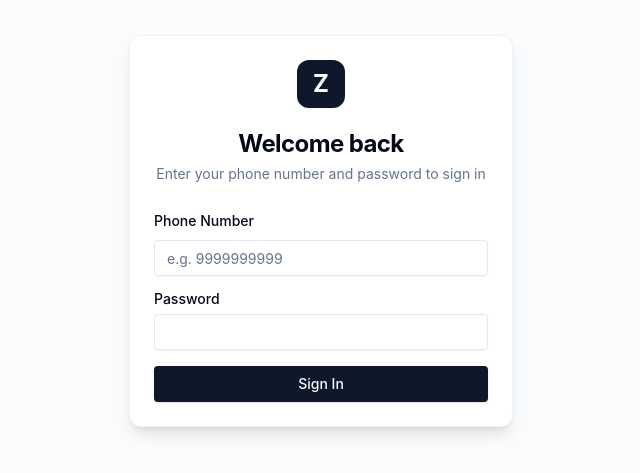
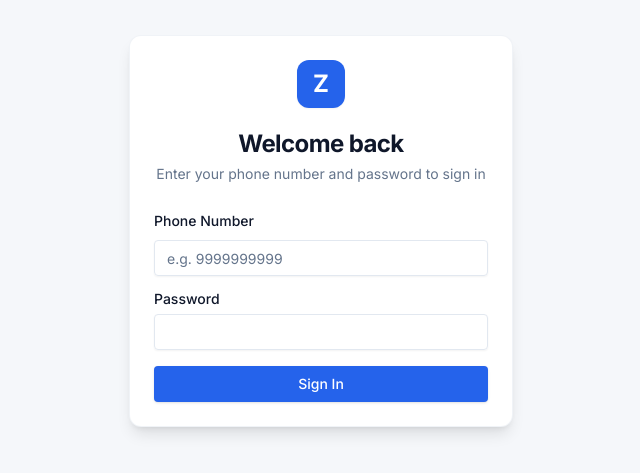
Before and after one commit to makewithus/zolvex-crm-frontend, a React (Vite) app: page /login in a window 1280 px wide. Shown: the part 169-642 px from the top of the page, without its empty margins (319-959 px from the left). Built offline with nearby package versions, Linux system fonts and the light colour scheme; no server answers.

Commit message:
Update global styles and index CSS layers

```diff
--- a/src/index.css
+++ b/src/index.css
@@ -1,54 +1,62 @@
+@import url('https://fonts.googleapis.com/css2?family=Inter:ital,opsz,wght@0,14..32,100..900;1,14..32,100..900&display=swap');
+
 @tailwind base;
 @tailwind components;
 @tailwind utilities;
 
 @layer base {
   :root {
-    --background: 0 0% 100%;
-    --foreground: 222.2 84% 4.9%;
+    --background: 210 20% 98%;
+    --foreground: 222.2 47.4% 11.2%;
     --card: 0 0% 100%;
-    --card-foreground: 222.2 84% 4.9%;
+    --card-foreground: 222.2 47.4% 11.2%;
     --popover: 0 0% 100%;
-    --popover-foreground: 222.2 84% 4.9%;
-    --primary: 222.2 47.4% 11.2%;
-    --primary-foreground: 210 40% 98%;
+    --popover-foreground: 222.2 47.4% 11.2%;
+
+    /* Premium Enterprise Blue — Option 1 */
+    --primary: 221.2 83.2% 53.3%;
+    --primary-foreground: 0 0% 100%;
+
     --secondary: 210 40% 96.1%;
     --secondary-foreground: 222.2 47.4% 11.2%;
-    --muted: 210 40% 96.1%;
+
+    --muted: 210 40% 95%;
     --muted-foreground: 215.4 16.3% 46.9%;
-    --accent: 210 40% 96.1%;
+
+    --accent: 210 40% 94%;
     --accent-foreground: 222.2 47.4% 11.2%;
+
     --destructive: 0 84.2% 60.2%;
-    --destructive-foreground: 210 40% 98%;
+    --destructive-foreground: 0 0% 100%;
+
     --border: 214.3 31.8% 91.4%;
     --input: 214.3 31.8% 91.4%;
-    --ring: 222.2 84% 4.9%;
+    --ring: 221.2 83.2% 53.3%;
+
+    /* 6px border radius */
     --radius: 0.375rem;
 
     /* Status Colors */
     --status-success: 142.1 76.2% 36.3%;
-    --status-success-foreground: 355.7 100% 97.3%;
     --status-warning: 38 92% 50%;
-    --status-warning-foreground: 48 96% 89%;
     --status-error: 0 84.2% 60.2%;
-    --status-error-foreground: 210 40% 98%;
     --status-info: 217.2 91.2% 59.8%;
-    --status-info-foreground: 222.2 47.4% 11.2%;
 
-    /* Layout Rules */
-    --sidebar-width: 260px;
-    --header-height: 64px;
-    --page-max-width: 1400px;
+    /* Layout */
+    --sidebar-width: 248px;
+    --header-height: 56px;
+    --sidebar-bg: 222.2 47.4% 11.2%;
+    --sidebar-fg: 210 40% 98%;
   }
 
   .dark {
     --background: 222.2 84% 4.9%;
     --foreground: 210 40% 98%;
-    --card: 222.2 84% 4.9%;
+    --card: 222.2 84% 6%;
     --card-foreground: 210 40% 98%;
-    --popover: 222.2 84% 4.9%;
+    --popover: 222.2 84% 6%;
     --popover-foreground: 210 40% 98%;
-    --primary: 210 40% 98%;
+    --primary: 217.2 91.2% 59.8%;
     --primary-foreground: 222.2 47.4% 11.2%;
     --secondary: 217.2 32.6% 17.5%;
     --secondary-foreground: 210 40% 98%;
@@ -60,15 +68,58 @@
     --destructive-foreground: 210 40% 98%;
     --border: 217.2 32.6% 17.5%;
     --input: 217.2 32.6% 17.5%;
-    --ring: 212.7 26.8% 83.9%;
+    --ring: 217.2 91.2% 59.8%;
   }
 }
 
 @layer base {
   * {
-    @apply border-border;
+    @apply border-border box-border;
   }
+
+  /* PRIORITY 8 — Layout Overflow Fix */
+  html, body, #root {
+    height: 100%;
+    overflow: hidden;
+  }
+
   body {
-    @apply bg-background text-foreground;
+    @apply bg-background text-foreground antialiased;
+    font-family: 'Inter', system-ui, -apple-system, sans-serif;
+    font-feature-settings: "cv11", "ss01";
+    -webkit-font-smoothing: antialiased;
+    -moz-osx-font-smoothing: grayscale;
   }
+
+  input, select, textarea {
+    @apply text-sm leading-tight;
+  }
+
+  h1 { @apply text-2xl font-semibold tracking-tight; }
+  h2 { @apply text-xl font-semibold tracking-tight; }
+  h3 { @apply text-lg font-medium tracking-tight; }
+  h4 { @apply text-base font-medium; }
+  p  { @apply text-sm leading-relaxed; }
 }
+
+/* PRIORITY 7 — Custom Scrollbars (Chrome/Edge) */
+::-webkit-scrollbar {
+  width: 6px;
+  height: 6px;
+}
+::-webkit-scrollbar-track {
+  background: transparent;
+}
+::-webkit-scrollbar-thumb {
+  background: hsl(214.3 31.8% 82%);
+  border-radius: 9999px;
+}
+::-webkit-scrollbar-thumb:hover {
+  background: hsl(214.3 31.8% 68%);
+}
+
+/* Firefox scrollbar */
+* {
+  scrollbar-width: thin;
+  scrollbar-color: hsl(214.3 31.8% 82%) transparent;
+}
```
